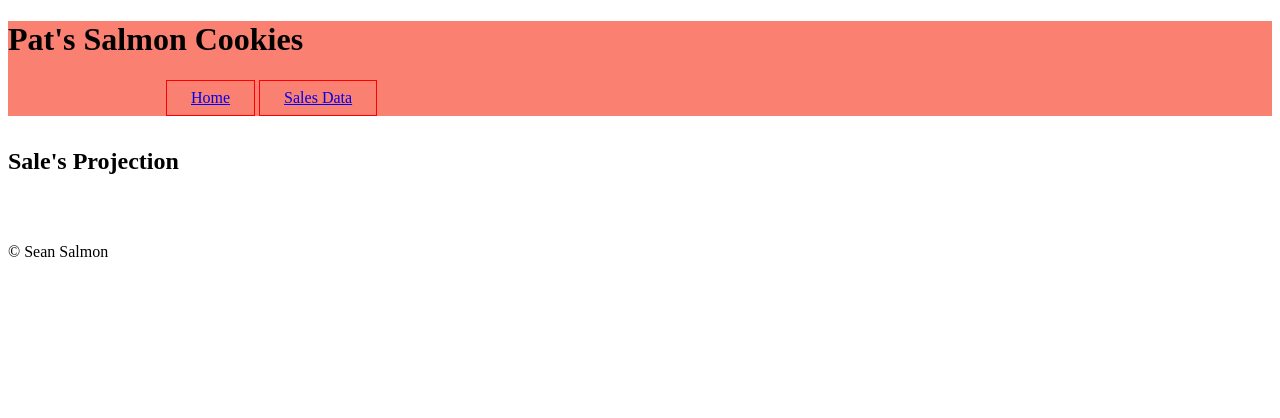
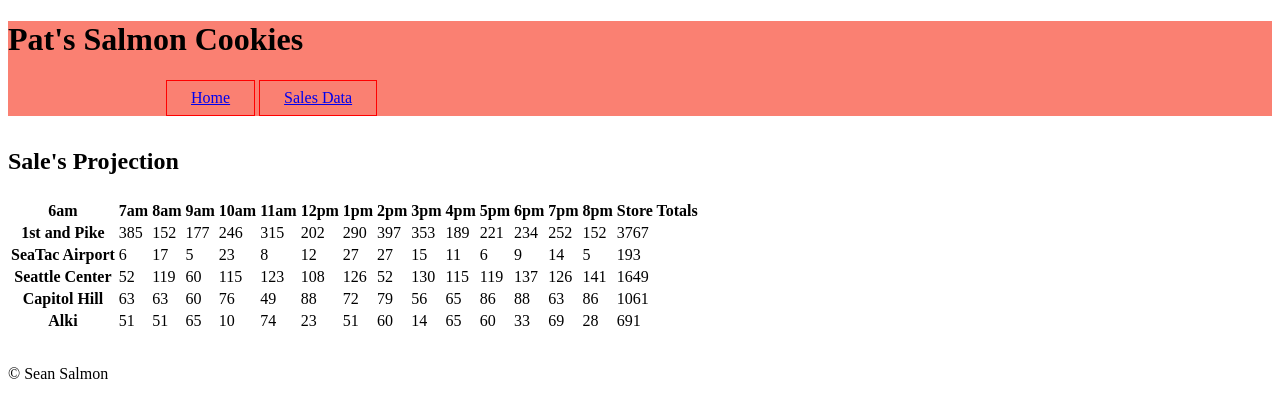
Before and after one commit to seankhall/cookie-stand, a plain HTML site: page pages/sales.html in a window 1280 px wide. Drawn offline with Linux system fonts and the light colour scheme.

Commit message:
Worked on table only need bottom row.

```diff
--- a/pages/sales.html
+++ b/pages/sales.html
@@ -29,11 +29,6 @@
             </thead>
 
             <tbody  id="table">
-                <tr></tr>
-                <tr></tr>
-                <tr></tr>
-                <tr></tr>
-                <tr></tr>
             </tbody>
 
             <tfoot>
--- a/scripts/script.js
+++ b/scripts/script.js
@@ -4,107 +4,21 @@ var hours = ['6am', '7am', '8am', '9am', '10am', '11am', '12pm', '1pm', '2pm', '
 
 // var locations = [];
 
-// //First and Pike
-// var firstPike = {
-//   name: 'First and Pike',
-//   hourlySale: [],
-//   minCust: 23,
-//   maxCust: 65,
-//   avgCook: 6.3,
-//   rand: function() {
-//     return Math.floor(Math.random() * (this.maxCust - this.minCust + 1)) + this.minCust;// Source: MDN Random Docs/Example
-//   },
-//   perCook: function() {
-//     for (var i = 0; i < hours.length; i++) {
-//       var multiply = Math.ceil(this.rand() * this.avgCook);
-//       this.hourlySale.push(multiply);
-//     }
-//   },
-// };
 
-
-// //SeaTac Airport
-// var seaTac = {
-//   name: 'SeaTac Airport',
-//   hourlySale: [],
-//   minCust: 3,
-//   maxCust: 24,
-//   avgCook: 1.2,
-//   rand: function() {
-//     return Math.floor(Math.random() * (this.maxCust - this.minCust + 1)) + this.minCust;
-//   },
-//   perCook: function() {
-//     for (var i = 0; i < hours.length; i++) {
-//       var multiply = Math.ceil(this.rand() * this.avgCook);
-//       this.hourlySale.push(multiply);
-//     }
-//   },
-// };
-
-// //Seattle Center
-// var center = {
-//   name: 'Seattle Center',
-//   hourlySale: [],
-//   minCust: 11,
-//   maxCust: 38,
-//   avgCook: 3.7,
-//   rand: function() {
-//     return Math.floor(Math.random() * (this.maxCust - this.minCust + 1)) + this.minCust;
-//   },
-//   perCook: function() {
-//     for (var i = 0; i < hours.length; i++) {
-//       var multiply = Math.ceil(this.rand() * this.avgCook);
-//       this.hourlySale.push(multiply);
-//     }
-//   },
-// };
-
-// //Capitol Hill
-// var hill = {
-//   name: 'Capitol Hill',
-//   hourlySale: [],
-//   minCust: 20,
-//   maxCust: 38,
-//   avgCook: 2.3,
-//   rand: function() {
-//     return Math.floor(Math.random() * (this.maxCust - this.minCust + 1)) + this.minCust;
-//   },
-//   perCook: function() {
-//     for (var i = 0; i < hours.length; i++) {
-//       var multiply = Math.ceil(this.rand() * this.avgCook);
-//       this.hourlySale.push(multiply);
-//     }
-//   },
-// };
-
-// //Alki
-// var alki = {
-//   name: 'Alki',
-//   hourlySale: [],
-//   minCust: 2,
-//   maxCust: 16,
-//   avgCook: 4.6,
-//   rand: function() {
-//     return Math.floor(Math.random() * (this.maxCust - this.minCust + 1)) + this.minCust;
-//   },
-//   perCook: function() {
-//     for (var i = 0; i < hours.length; i++) {
-//       var multiply = Math.ceil(this.rand() * this.avgCook);
-//       this.hourlySale.push(multiply);
-//     }
-//   },
-// };
 var listOfStores = [];
 
 function Store(name, minCust, maxCust, avgCook) {
   this.name = name;
-  this.hourlySale = [];
   this.minCust = minCust;
   this.maxCust = maxCust;
   this.avgCook = avgCook;
+  this.hourlySale = [];
   listOfStores.push(this);
+  this.dailyCookies = 0;
 }
 
+// Store.prototype.hoursOpen = hours.length;
+// Store.prototype.salesTotal = 0;
 
 Store.prototype.randomCust = function () {
   return Math.floor(Math.random() * (this.maxCust - this.minCust + 1)) + this.minCust;
@@ -114,10 +28,11 @@ Store.prototype.perCook = function () {
   for (var i = 0; i < hours.length; i++){
     var multiply = Math.ceil(this.randomCust() * this.avgCook);
     this.hourlySale.push(multiply);
+    this.dailyCookies += multiply;
+
   }
   return [this.hourlySale];
 };
-
 
 var firstPike = new Store('1st and Pike', 23, 65, 6.3);
 var seaTac = new Store('SeaTac Airport', 3, 24, 1.2);
@@ -125,54 +40,46 @@ var center = new Store('Seattle Center', 11, 38, 3.7);
 var hill = new Store('Capitol Hill', 20, 38, 2.3);
 var alki = new Store('Alki', 2, 16, 4.6);
 
+function createTable () {
 
-// function createHeader () {
+  var table = document.getElementById('table');
 
-//   var section = document.getElementById('table');
+  var tableRowElement = document.createElement('tr');
 
-//   var row = document.createElement('thead');
-//   section.appendChild(row);
-//   row.id = 'time';
-//   var whereIsRow = document.getElementById('time');
+  var tableHeadElement = document.createElement('th');
 
+  tableHeadElement.textContent = 'empty';
+  tableRowElement.appendChild(tableHeadElement);
 
-//   for ( var i = 0; i < hours.length; i++) {
-//     var projection = hours[i];
-//     var li = document.createElement('th');
-//     li.textContent = projection;
-//     whereIsRow.appendChild(li);
-//   }
-// }
-
-
-function createBody () {
-
-  var section = document.getElementById('table');
-
-
-  for ( var x = 0; x < hours.length; x++) {
-    var projection = location.hourlySale[x];
-    var li = document.createElement('th');
-    li.textContent = projection;
-    list.appendChild(li);
+  for ( var i = 0; i < hours.length; i++) {
+    var tableHeadElement2 = document.createElement('th');
+    tableHeadElement2.textContent = hours[i];
+    tableRowElement.appendChild(tableHeadElement2);
   }
 
+  tableHeadElement.textContent = 'Store Totals';
 
-  section.appendChild(list);
+  tableRowElement.appendChild(tableHeadElement);
+
+  table.appendChild(tableRowElement);
+
+  for(var j = 0; j < listOfStores.length; j++) {
+    var storeRow = document.createElement('tr');
+    var storeName = document.createElement('th');
+    storeName.textContent = listOfStores[j].name;
+    storeRow.appendChild(storeName);
+
+    for(var x = 0; x < hours.length; x++){
+      var storeData = document.createElement('td');
+      storeData.textContent = listOfStores[j].hourlySale[x];
+      storeRow.appendChild(storeData);
+    }
+    storeData.textContent = listOfStores[j].dailyCookies;
+    storeRow.appendChild(storeData);
+    table.appendChild(storeRow);
+  }
+
 }
-
-
-
-// for( var i = 0; i < listOfStores.length; i++) {
-
-//   var location = listOfStores[i];
-
-//   var title = document.createElement('td');
-//   title.textContent = listOfStores[i].name;
-//   section.appendChild(title);
-
-//   var list = document.createElement('tr');
-// }
 
 function initialize() {
   firstPike.perCook();
@@ -183,8 +90,8 @@ function initialize() {
 }
 
 initialize();
-// createHeader();
-createBody();
+createTable();
+// createBody();
 // createFooter();
 
 for (var j = 0; j < listOfStores.length; j++){
```
